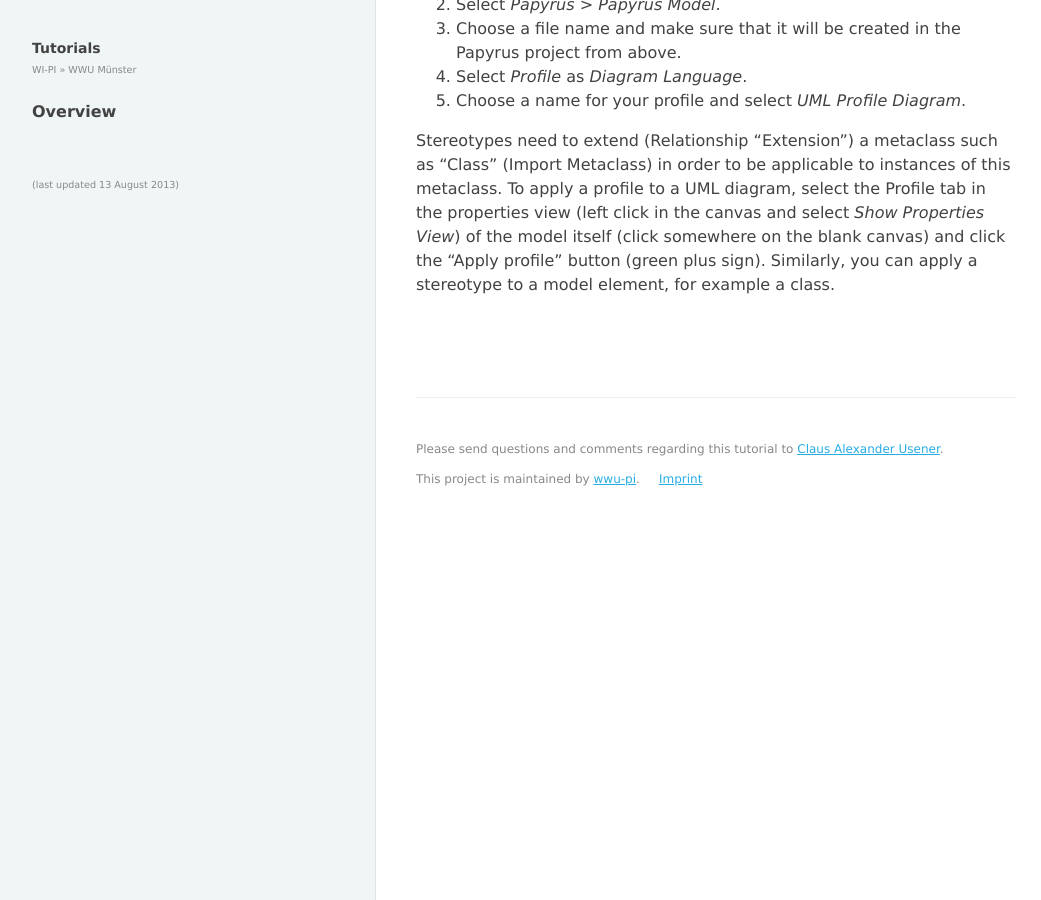
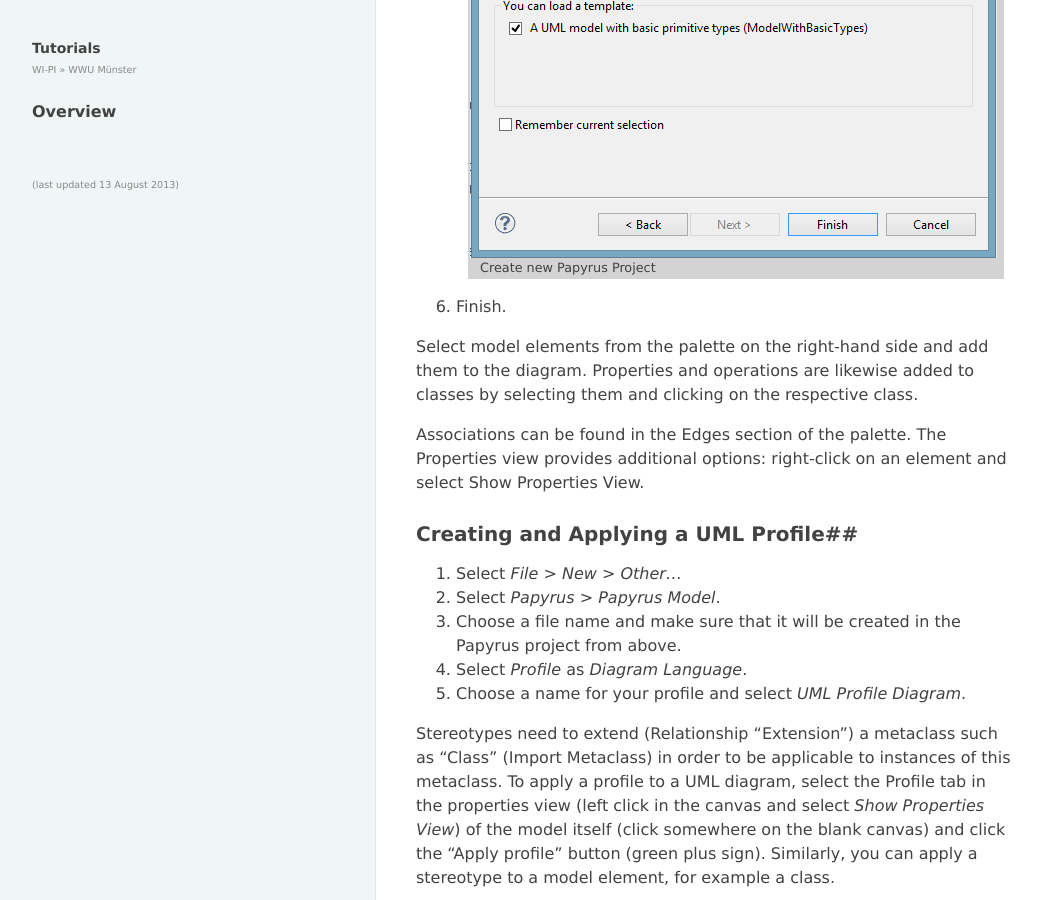
Before and after one commit to wwu-pi/tutorials, a Jekyll site: the page built from lectures/mdsd/02_papyrus.md, in a window 1280 px wide and 900 px high, scrolled down 620 px. Shown: the whole window, without its empty margins (8-1049 px from the left). Built offline with Jekyll 4.4.1, drawn with Linux system fonts in a browser that asks for light colours.

Commit message:
Rename of images PNG to png and one image added (Papyrus info)

```diff
--- a/lectures/mdsd/02_papyrus.md
+++ b/lectures/mdsd/02_papyrus.md
@@ -10,6 +10,10 @@ title: Getting Started with Eclipse Papyrus
 1. Choose a project name and click *Next*.
 1. Select *UML* as *Diagram Language* and click *Next*.
 1. Choose a name for your diagram, select *UML Class Diagram*, and load the template with basic primitive types.
+
+    ![Create new Papyrus Project](images/new_papyrus_project.png)
+    Create new Papyrus Project
+
 1. Finish.
 
 Select model elements from the palette on the right-hand side and add them to the diagram.
```
Also changed, not shown: lectures/mdsd/images/choose_svn_connector.png (renamed from lectures/mdsd/images/choose_svn_connector.PNG), lectures/mdsd/images/new_papyrus_project.png (renamed from lectures/mdsd/images/new_papyrus_project.PNG).
